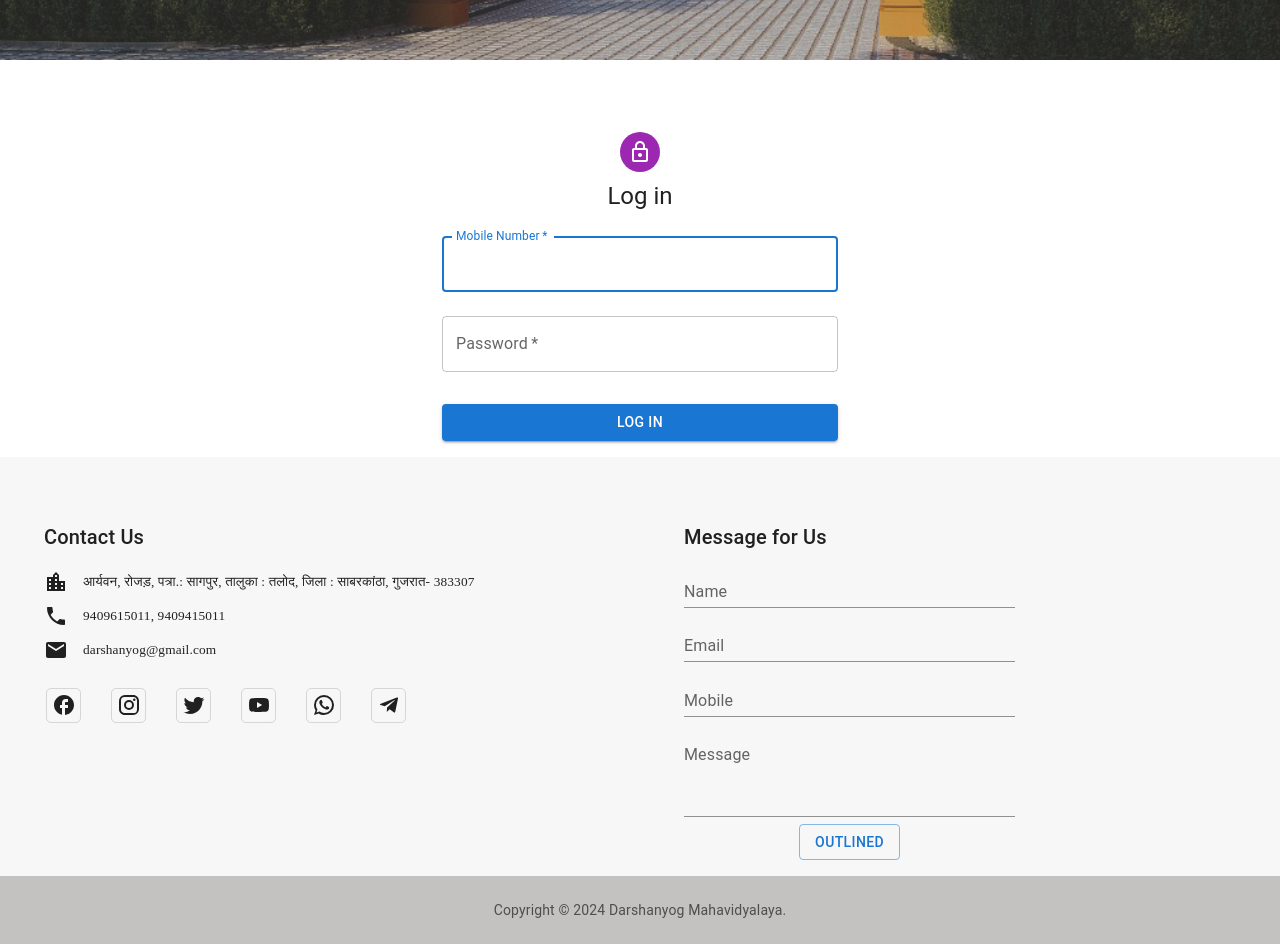
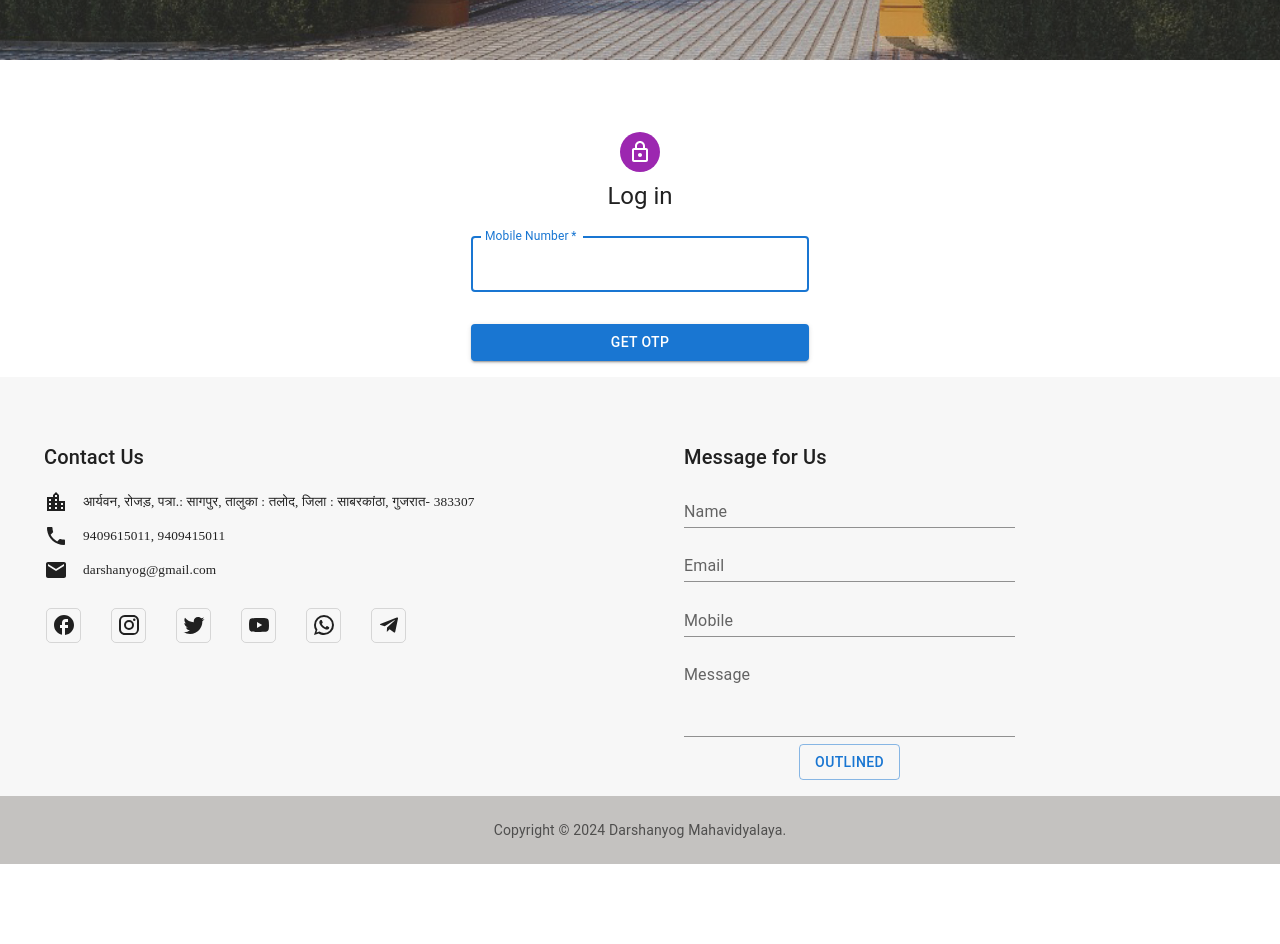
Before and after one commit to Ketandabhi18/darshan-yog-react, a React (Create React App) app: page /log-in in a window 1280 px wide. Shown: the part 740-1684 px from the top of the page. After the commit the page ends 1604 px from the top, so only its background shows below. Built offline with nearby package versions, Linux system fonts and the light colour scheme; a web font is replaced by a local one.

Commit message:
login with otp

```diff
--- a/src/pages/Login.tsx
+++ b/src/pages/Login.tsx
@@ -3,32 +3,28 @@ import Avatar from "@mui/material/Avatar";
 import Button from "@mui/material/Button";
 import CssBaseline from "@mui/material/CssBaseline";
 import TextField from "@mui/material/TextField";
-import FormControlLabel from "@mui/material/FormControlLabel";
-import Checkbox from "@mui/material/Checkbox";
-import Link from "@mui/material/Link";
-import Grid from "@mui/material/Grid";
 import Box from "@mui/material/Box";
 import LockOutlinedIcon from "@mui/icons-material/LockOutlined";
 import Typography from "@mui/material/Typography";
 import Container from "@mui/material/Container";
 import { createTheme, ThemeProvider } from "@mui/material/styles";
-import Loader from "../Components/Loader/Loader";
-import AuthService from "../api/auth/auth";
 import axios from "axios";
 import { useNavigate } from "react-router-dom";
 
 const Login: FunctionComponent = () => {
+  const [step, setStep] = useState<any>(false);
+  const [mobile, setMobile] = useState<any>();
+  const [otp, setOtp] = useState<any>("");
   const [loader, setLoader] = useState<boolean>(false);
   const navigate = useNavigate();
-  const handleSubmit = async (event: React.FormEvent<HTMLFormElement>) => {
+  const handleVerfiyOtp = async (event: any) => {
     event.preventDefault();
     setLoader(true);
     try {
-      const data = new FormData(event.currentTarget);
-      const username: any = data.get("email");
-      const password = data.get("password");
-
+      const username: any = mobile;
+      const password = otp;
       axios
+        // .post("http://localhost:7001/login", {
         .post("https://darshan-yog-node-apis.onrender.com/login", {
           username,
           password,
@@ -46,28 +42,7 @@ const Login: FunctionComponent = () => {
             localStorage.setItem(
               "userDetail",
               JSON.stringify({
-                mobileNumber: "+919998982350",
-                countrycode: "+91",
-                email: "fs1ad@gmail.com",
-                role: "ROLE_USER",
-                firstName: "Raj",
-                middleName: null,
-                lastName: null,
-                whatsappNumber: "",
-                gender: "Male",
-                dateOfBirth: "07-05-1994",
-                edQualification: "B.E",
-                profession: "Software engineer",
-                guardianName: null,
-                maritalStatus: "Unmarried",
-                bloodGroup: "B+",
-                addrLine1: "Ahmedabad",
-                addrLine2: "science city",
-                city: "Ahmedabad",
-                district: "Ahmedabad",
-                state: "Gujarat",
-                country: "india",
-                pincode: "380052",
+                ...userDetails,
               })
             );
             navigate("/");
@@ -80,7 +55,22 @@ const Login: FunctionComponent = () => {
       console.log(error);
     }
   };
-
+  const handleGetOtp = async () => {
+    try {
+      console.log("mobile :: in get otp ", mobile);
+      setStep(true);
+      const { data } = await axios.post(
+        // "http://localhost:7001/get-otp",
+        "https://darshan-yog-node-apis.onrender.com/get-otp",
+        {
+          username: mobile,
+        }
+      );
+      console.log("data :: get otp :: response", data);
+    } catch (error) {
+      console.log("error :: ", error);
+    }
+  };
   const defaultTheme = createTheme();
 
   return (
@@ -103,12 +93,8 @@ const Login: FunctionComponent = () => {
             <Typography component="h1" variant="h5">
               Log in
             </Typography>
-            <Box
-              component="form"
-              onSubmit={handleSubmit}
-              noValidate
-              sx={{ mt: 1 }}
-            >
+            {step === false && (
+              <Box sx={{ mt: 1 }}>
                 <TextField
                   margin="normal"
                   required
@@ -118,17 +104,9 @@ const Login: FunctionComponent = () => {
                   name="email"
                   autoComplete="email"
                   autoFocus
+                  onChange={(e) => setMobile(e.target.value)}
                 />
-              <TextField
-                margin="normal"
-                required
-                fullWidth
-                name="password"
-                label="Password"
-                type="password"
-                id="password"
-                autoComplete="current-password"
-              />
+
                 {/* <FormControlLabel
               control={<Checkbox value="remember" color="primary" />}
               label="Remember me"
@@ -138,8 +116,9 @@ const Login: FunctionComponent = () => {
                   fullWidth
                   variant="contained"
                   sx={{ mt: 3, mb: 2 }}
+                  onClick={handleGetOtp}
                 >
-                Log In
+                  Get Otp
                 </Button>
                 {/* <Grid container>
               <Grid item xs>
@@ -154,6 +133,45 @@ const Login: FunctionComponent = () => {
               </Grid>
             </Grid> */}
               </Box>
+            )}
+            {step && (
+              <>
+                <Box sx={{ mt: 1 }}>
+                  <TextField
+                    margin="normal"
+                    disabled
+                    fullWidth
+                    id="email"
+                    label="Mobile Number"
+                    name="email"
+                    autoComplete="email"
+                    autoFocus
+                    value={mobile}
+                  />
+                  <TextField
+                    margin="normal"
+                    onChange={(e) => setOtp(e.target.value)}
+                    required
+                    fullWidth
+                    name="password"
+                    label="Password"
+                    type="password"
+                    id="password"
+                    autoComplete="current-password"
+                  />
+
+                  <Button
+                    type="submit"
+                    fullWidth
+                    variant="contained"
+                    sx={{ mt: 3, mb: 2 }}
+                    onClick={handleVerfiyOtp}
+                  >
+                    Verify Otp
+                  </Button>
+                </Box>
+              </>
+            )}
           </Box>
           {/* <Copyright sx={{ mt: 8, mb: 4 }} /> */}
         </Container>
```
Lines whose indentation alone changed are shown as unchanged.
